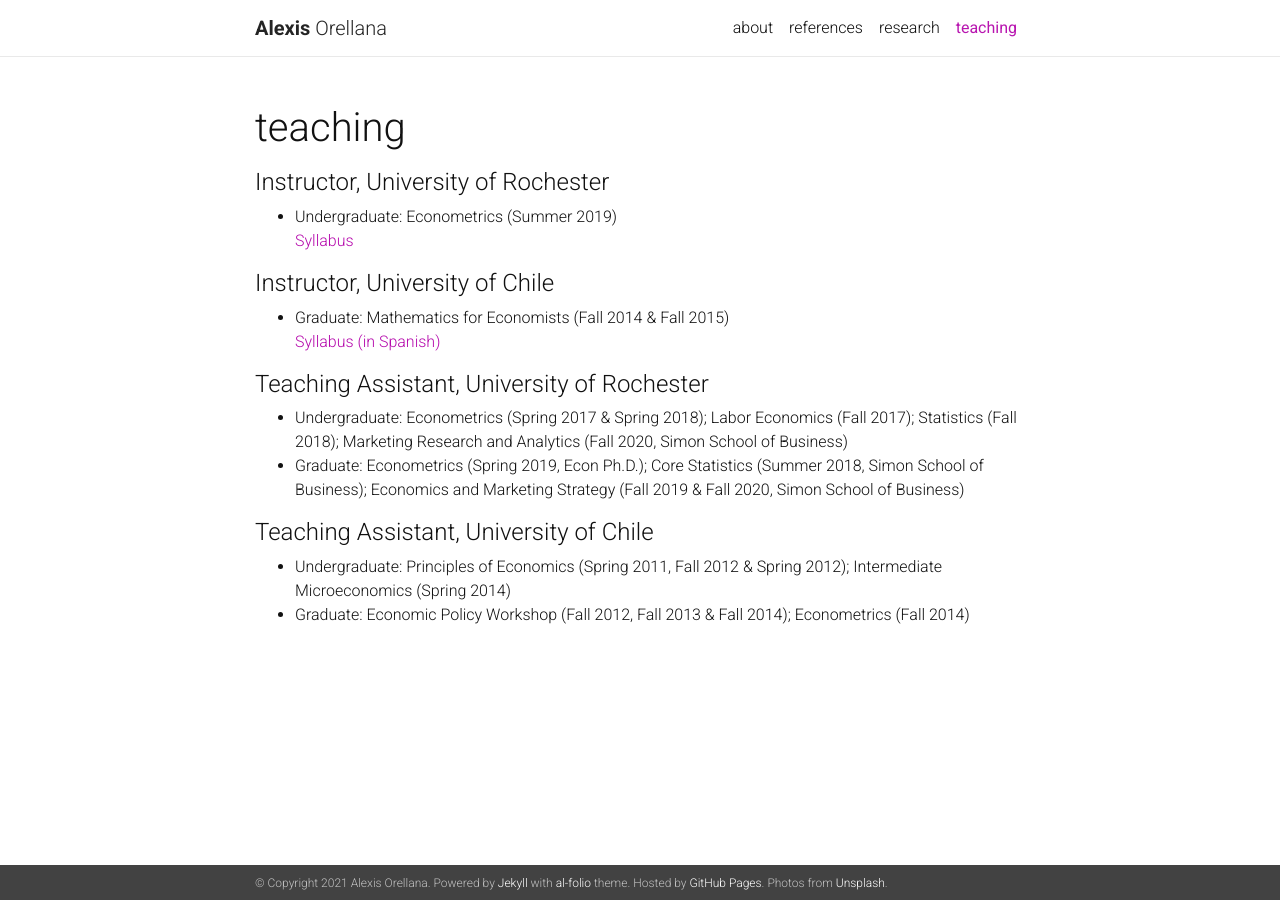
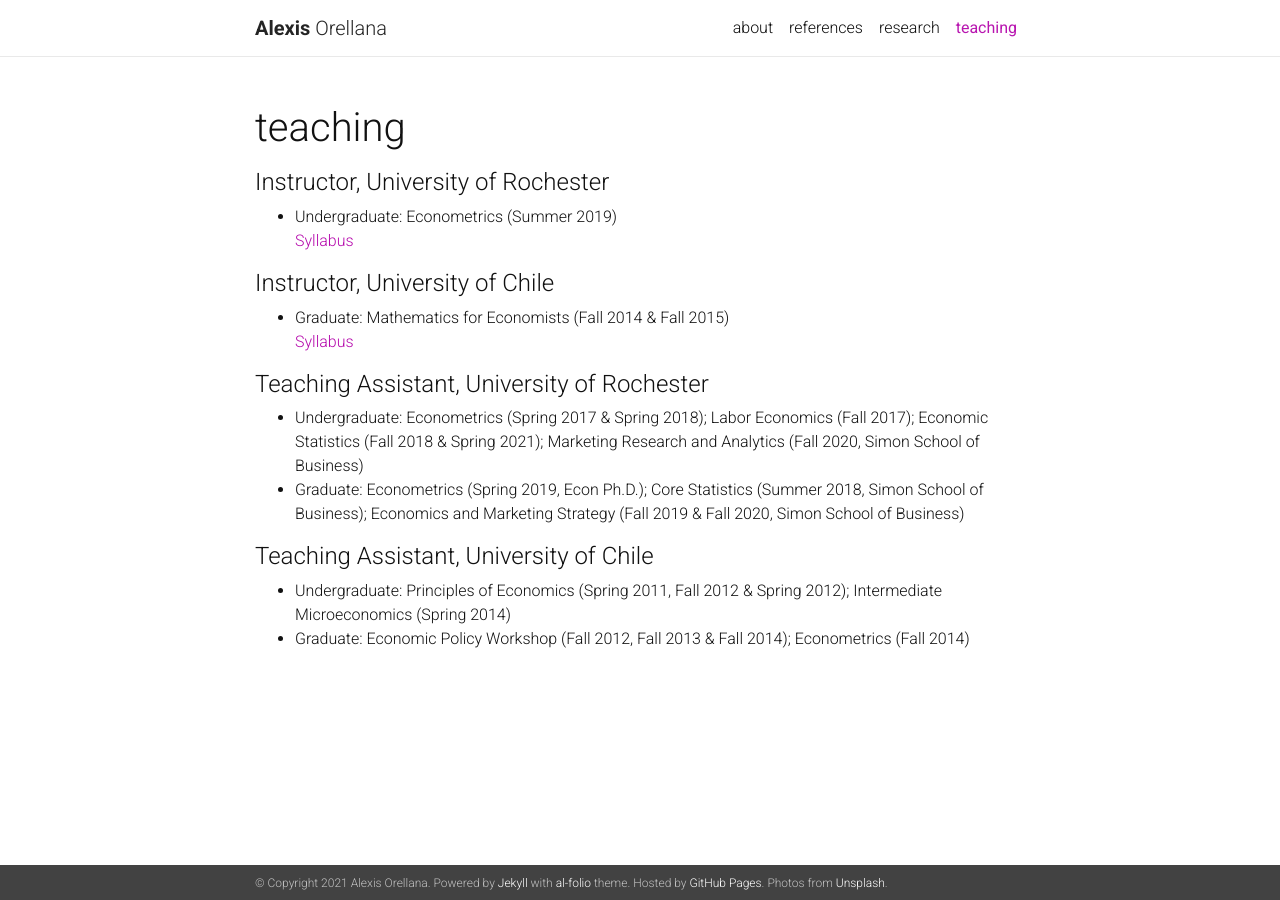
Before and after one commit to alexisorellana/alexisorellana.github.io, a Jekyll site: the page built from _pages/teaching.md, in a window 1280 px wide. Built offline with Jekyll 4.4.1, drawn with Linux system fonts in a browser that asks for light colours; nearby versions of some CDN libraries; a style sheet for code colours, icons or effects is not loaded.

Commit message:
update 02-13

```diff
--- a/_pages/teaching.md
+++ b/_pages/teaching.md
@@ -17,14 +17,14 @@ nav: true
 
 #### Instructor, University of Chile
 <ul>
-<li> Graduate: Mathematics for Economists (Fall 2014 & Fall 2015) </li> <a href="{{ site.baseurl }}/assets/pdf/syllabus-in700.pdf" target="_blank">Syllabus (in Spanish)</a>
+<li> Graduate: Mathematics for Economists (Fall 2014 & Fall 2015) </li> <a href="{{ site.baseurl }}/assets/pdf/syllabus-in700-Eng.pdf" target="_blank">Syllabus</a>
 
 </ul>
 
 
 #### Teaching Assistant, University of Rochester
 <ul>
-<li> Undergraduate: Econometrics (Spring 2017 & Spring 2018); Labor Economics (Fall 2017); Statistics (Fall 2018); Marketing Research and Analytics (Fall 2020, Simon School of Business) </li>
+<li> Undergraduate: Econometrics (Spring 2017 & Spring 2018); Labor Economics (Fall 2017); Economic Statistics (Fall 2018 & Spring 2021); Marketing Research and Analytics (Fall 2020, Simon School of Business) </li>
 
 <li> Graduate: Econometrics (Spring 2019, Econ Ph.D.); Core Statistics (Summer 2018, Simon School of Business); Economics and Marketing Strategy (Fall 2019 & Fall 2020, Simon School of Business) </li>
 </ul>
```
Also changed, not shown: 6 other files.
